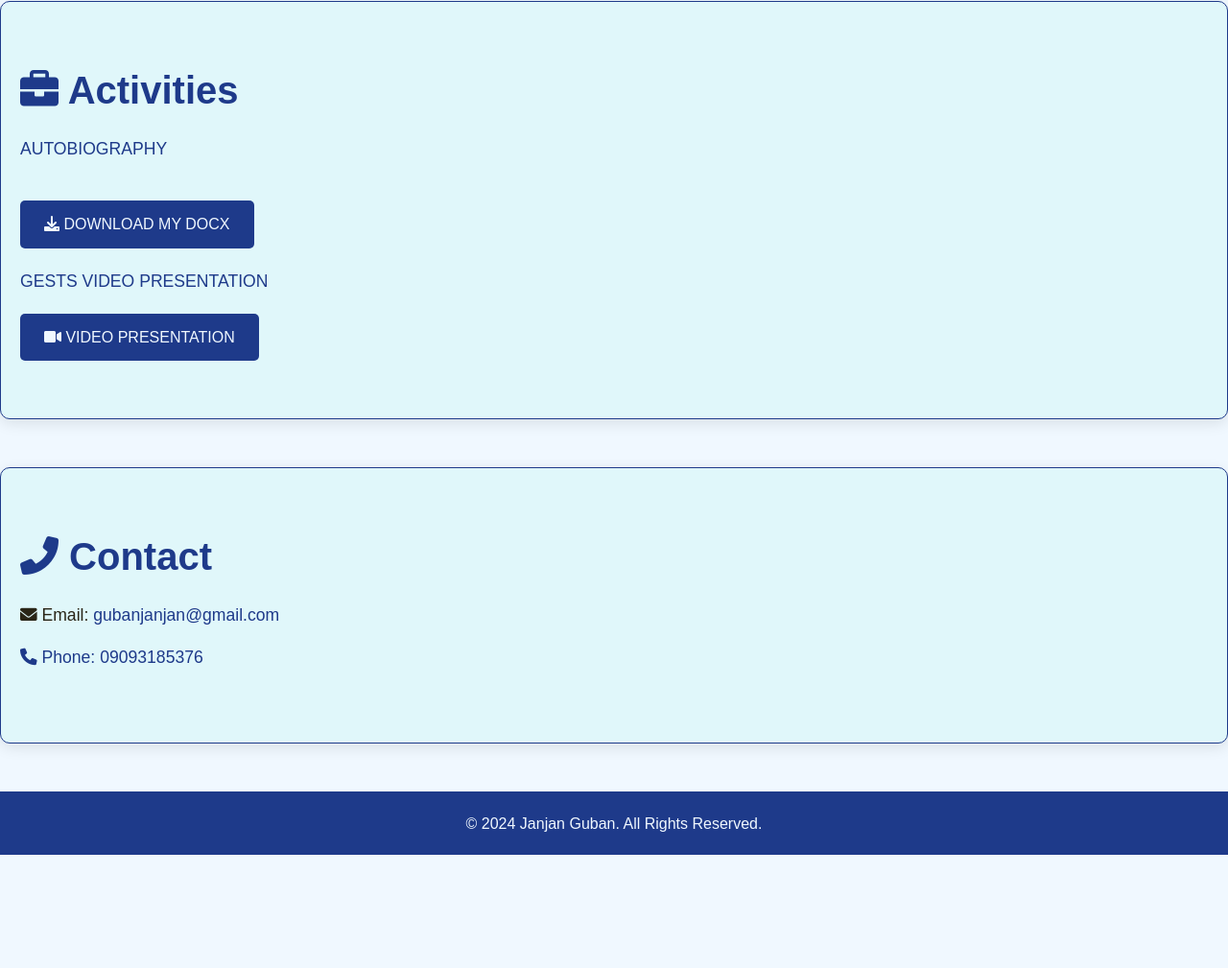
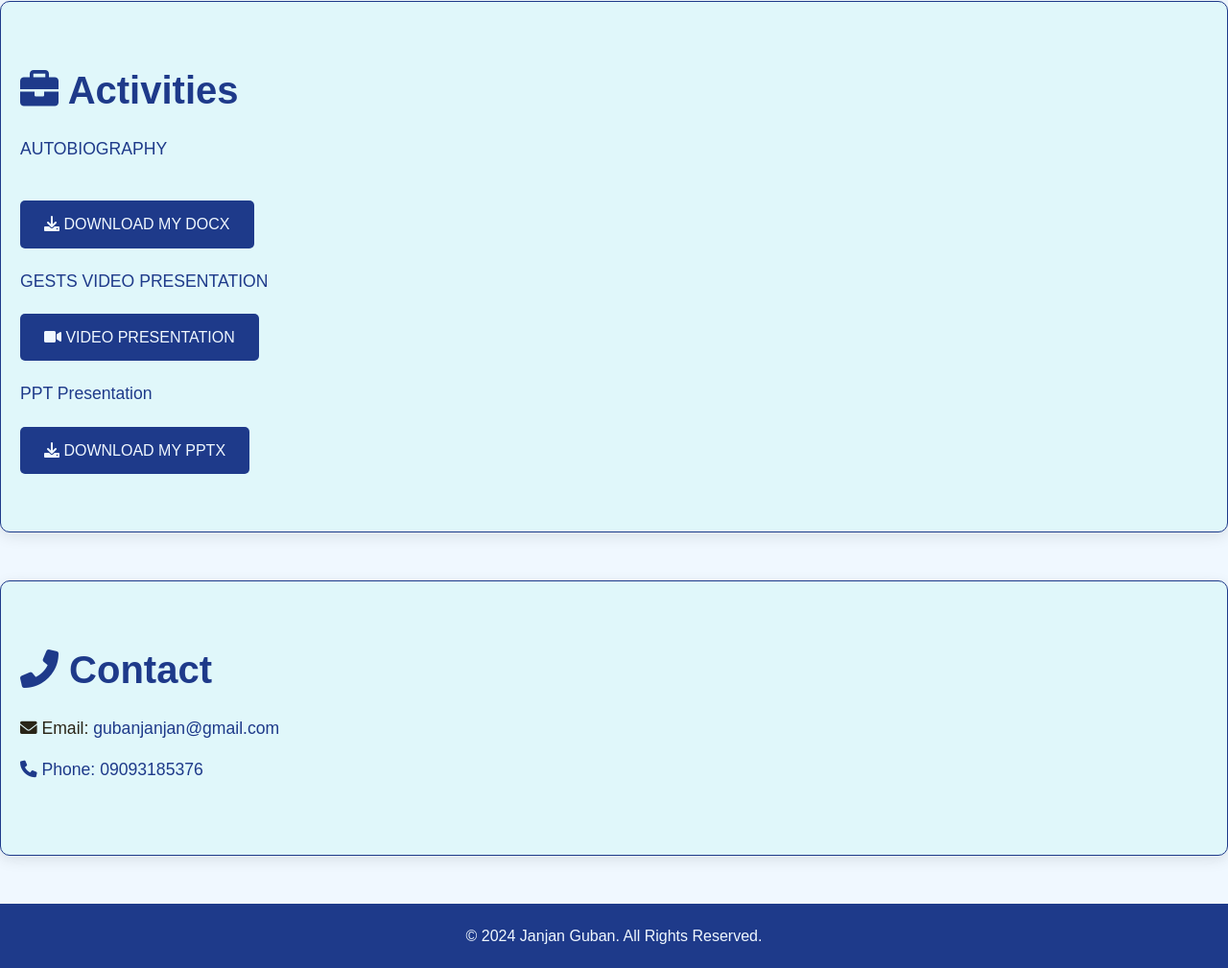
Before and after one commit to lancemiraran18/janjan, a plain HTML site: page index.html in a window 1280 px wide. Shown: the part 1178-2187 px from the top of the page at 96% size. Before the commit the page ends 2069 px from the top, so only its background shows below. Drawn offline with Linux system fonts and the light colour scheme.

Commit message:
Update index.html

```diff
--- a/index.html
+++ b/index.html
@@ -369,7 +369,14 @@
     <div>
         <a href="https://youtu.be/pVci2gbPqSk?si=pO2x_0cLoGGrhIj9" target="_blank"><i class="fas fa-video"></i> Video Presentation</a>
     </div>
+
+    <!-- Added Presentation link -->
+    <p class="evo">PPT Presentation</p>
+    <div>
+        <a href="Presentation-2.pptx" download><i class="fas fa-download"></i> Download My PPTX</a>
+    </div>
 </section>
+
 
 <section class="contact" id="contact">
     <h2><i class="fas fa-phone-alt"></i> Contact</h2>
```
